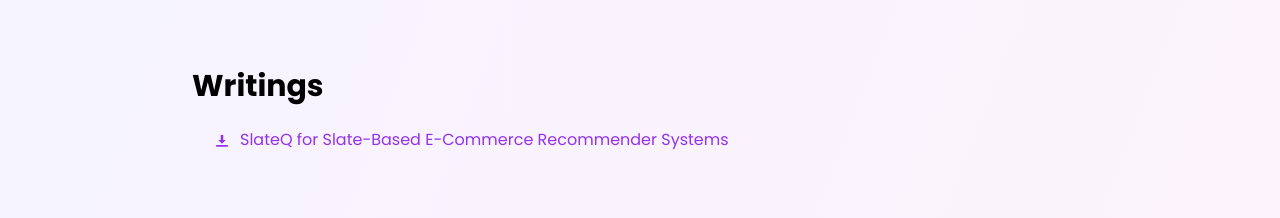
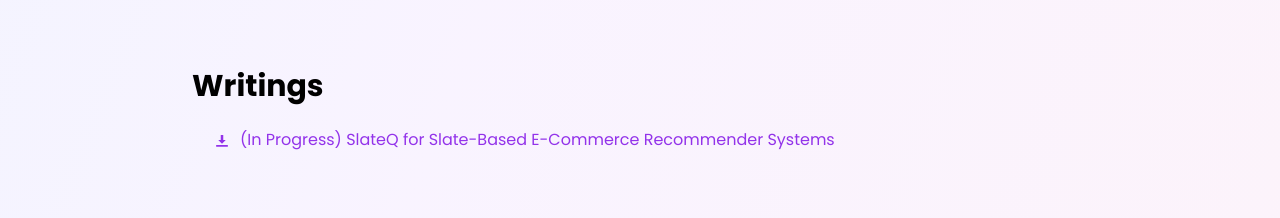
Before and after one commit to mrgw21/my-portfolio, a Next.js app: page / in a window 1280 px wide. Shown: the part 2060-2278 px from the top of the page. Built offline with nearby package versions, Linux system fonts and the light colour scheme.

Commit message:
Add global.d.ts file

```diff
--- a/src/app/page.tsx
+++ b/src/app/page.tsx
@@ -167,7 +167,7 @@ export default function Home() {
               <svg xmlns="http://www.w3.org/2000/svg" className="h-5 w-5 fill-purple-600" viewBox="0 0 24 24">
                 <path d="M12 16.5l4.5-4.5h-3v-6h-3v6h-3l4.5 4.5zM5 18v2h14v-2H5z" />
               </svg>
-              SlateQ for Slate-Based E-Commerce Recommender Systems
+              (In Progress) SlateQ for Slate-Based E-Commerce Recommender Systems
             </a>
           </li>
           </ul>
--- /dev/null
+++ b/src/global.d.ts
@@ -0,0 +1,5 @@
+interface Window {
+    particlesJS?: {
+      load: (id: string, path: string, callback?: () => void) => void
+    }
+}
```
